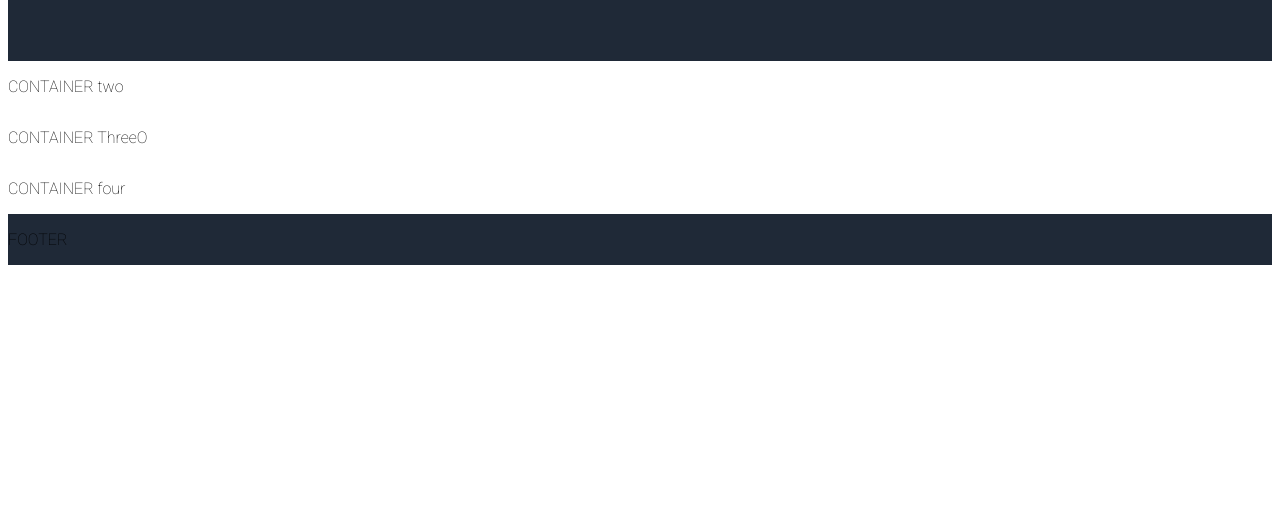
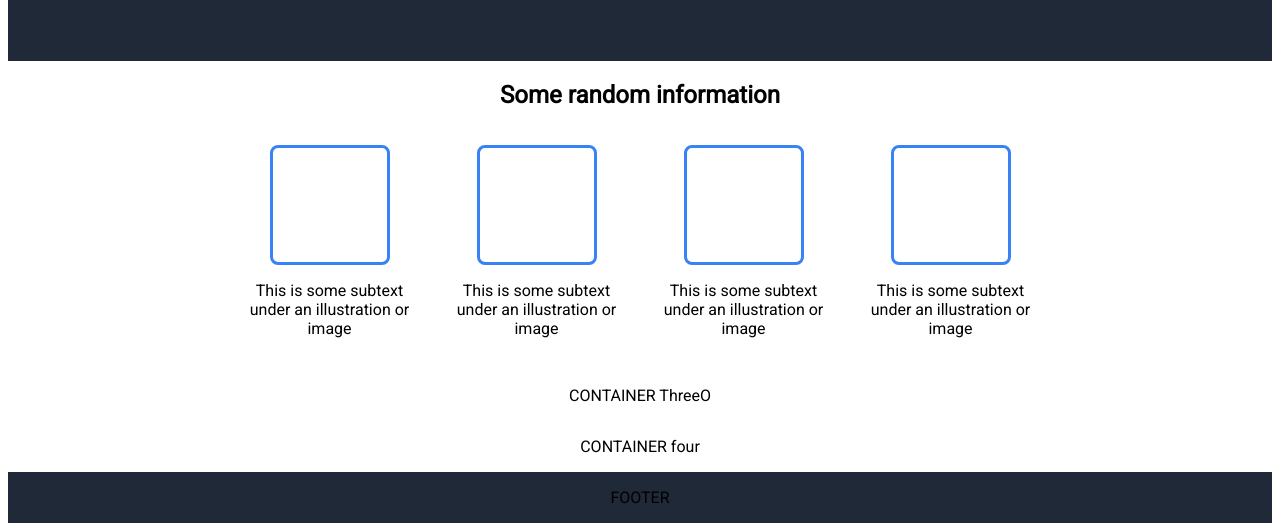
Before and after one commit to cornertenant/landing-page, a plain HTML site: page index.html in a window 1280 px wide. Shown: the part 346-877 px from the top of the page. Before the commit the page ends 800 px from the top, so only its background shows below. Drawn offline with Linux system fonts and the light colour scheme.

Commit message:
Add 'container two' (call to action)

```diff
--- a/index.html
+++ b/index.html
@@ -4,9 +4,9 @@
         <meta charset="UTF-8">
         <title>TOP Landing Page lesson</title>
         <link rel="stylesheet" href="./style.css">
-        <link rel="preconnect" href="https://fonts.googleapis.com">
-        <link rel="preconnect" href="https://fonts.gstatic.com" crossorigin>    <!--IMPORT ROBOTO FONT THIN 100-->
-        <link href="https://fonts.googleapis.com/css2?family=Roboto:wght@100&display=swap" rel="stylesheet">
+        <link rel="preconnect" href="https://fonts.googleapis.com">         <!-- import roboto font-->
+        <link rel="preconnect" href="https://fonts.gstatic.com" crossorigin>
+        <link href="https://fonts.googleapis.com/css2?family=Roboto&display=swap" rel="stylesheet">
     </head>
     <body>
     <div class="container one">                             <!--big container for background-->
@@ -30,7 +30,13 @@
     </div>
 
     <div class="container two">
-        <p>CONTAINER two</p>
+        <div class="cta-head"><h2>Some random information</h2></div>
+        <div class="call-to-action">
+           <div class="cta-button"><button></button> <p>This is some subtext under an illustration or image</p></div>
+           <div class="cta-button"><button></button> <p>This is some subtext under an illustration or image</p></div>
+           <div class="cta-button"><button></button> <p>This is some subtext under an illustration or image</p></div>
+           <div class="cta-button"><button></button> <p>This is some subtext under an illustration or image</p></div>
+        </div>
     </div>
 
     <div class="container three">
--- a/style.css
+++ b/style.css
@@ -36,10 +36,10 @@ button {                            /* usable for both buttons on the page */
 
 .container.one, .footer {
     background-color: #1F2937;
-    display: flex;
 }
 
-.container.one {
+.container, .footer {
+    display: flex;
     flex-direction: column;
     align-items: center;
 }
@@ -87,7 +87,7 @@ button {                            /* usable for both buttons on the page */
 }
 
 .placeholder {                      /* image placeholder */
-    width: 350px;
+    width: 450px;
     height: 225px;
     background-color: lightslategray;
     display: flex;
@@ -95,3 +95,21 @@ button {                            /* usable for both buttons on the page */
     align-items: center;
     color: #f9faf8;
 }
+
+.call-to-action {
+    display: flex;
+    text-align: center;
+    flex-wrap: wrap;
+}
+
+.cta-button button {
+    width: 120px;
+    height: 120px;
+    border: solid #3882f6;
+    background-color: white;
+}
+
+.cta-button {
+    width: 175px;
+    padding: 16px;
+}
```
